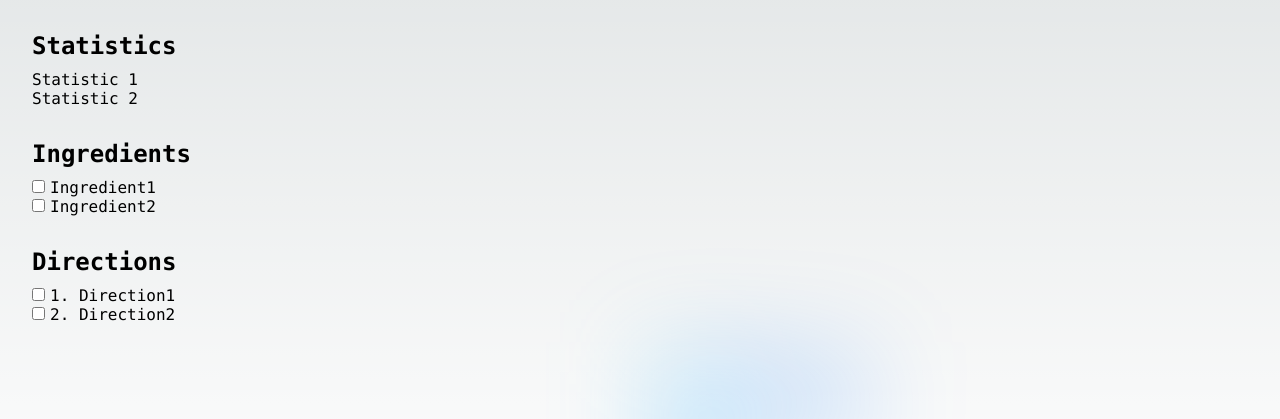
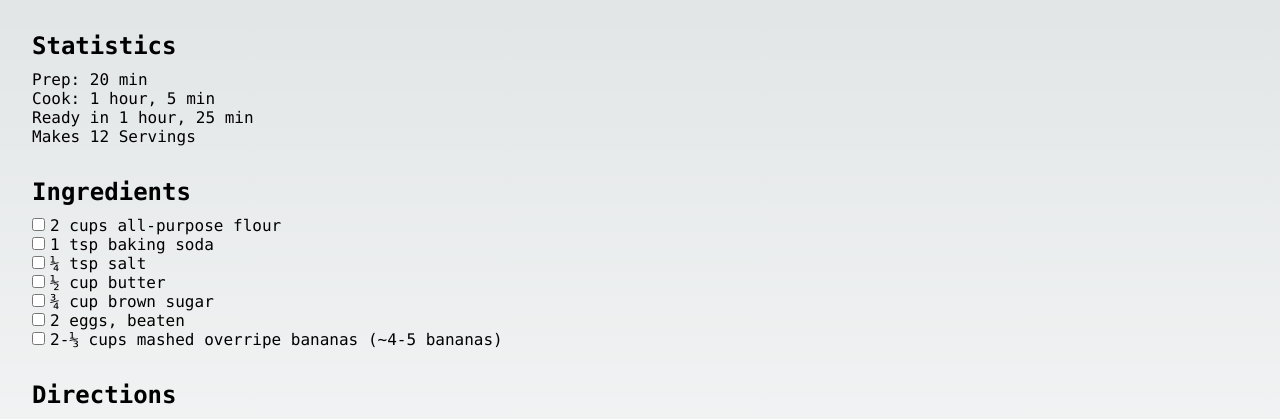
Before and after one commit to sgoh25/cookbook, a Next.js app: page /recipes/banana_bread in a window 1280 px wide. Shown: the part 338-757 px from the top of the page. Built offline with nearby package versions, Linux system fonts and the light colour scheme.

Commit message:
Parse content from json

```diff
--- /dev/null
+++ b/components/_parsed_content.js
@@ -0,0 +1,22 @@
+import ListElement from '@/components/_list_element.js'
+
+export default function ParsedContent(jsonData) {
+    let title, stats, ingr, dirs;
+    title = jsonData.Title
+    stats = (
+        <>
+            {jsonData.Statistics.map(element => <p key={element}>{element}</p>)}
+        </>
+    )
+    ingr = (
+        <>
+            {jsonData.Ingredients.map(element => <ListElement label={element} key={element} />)}
+        </>
+    )
+    dirs = (
+        <>
+            {jsonData.Directions.map(element => <ListElement label={element} key={element} />)}
+        </>
+    )
+    return [title, stats, ingr, dirs]
+}
--- a/pages/recipes/banana_bread.js
+++ b/pages/recipes/banana_bread.js
@@ -1,26 +1,11 @@
-import ListElement from '../../components/_list_element.js'
-import Recipe from '../../components/_recipe.js'
+import Recipe from '@/components/_recipe.js'
+import ParsedContent from '@/components/_parsed_content.js'
+import dataFile from '@/public/recipe_json/banana_bread.json'
 
 export default function BananaBread() {
-    let stats, ingr, dirs;
-    stats = (
-        <>
-            <p>Statistic 1</p>
-            <p>Statistic 2</p>
-        </>
-    )
-    ingr = (
-        <>
-            <ListElement label="Ingredient1" />
-            <ListElement label="Ingredient2" />
-        </>
-    )
-    dirs = (
-        <>
-            <ListElement label="1. Direction1" />
-            <ListElement label="2. Direction2" />
-        </>
-    )
+    let jsonData = JSON.parse(JSON.stringify(dataFile))
+    const [title, stats, ingr, dirs] = ParsedContent(jsonData);
+    const img = "/recipe_images/banana_bread.jpeg";
 
-    return <Recipe title="Banana Bread" src="/recipe_images/banana_bread.jpeg" stats={stats} ingr={ingr} dirs={dirs} />
+    return <Recipe title={title} src={img} stats={stats} ingr={ingr} dirs={dirs} />
 }
```
